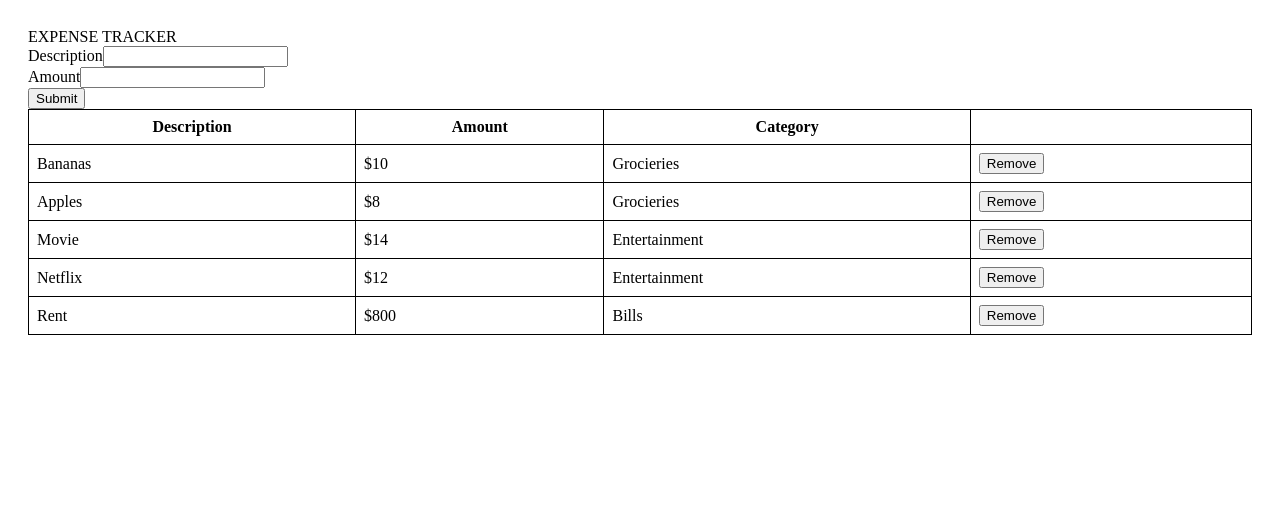
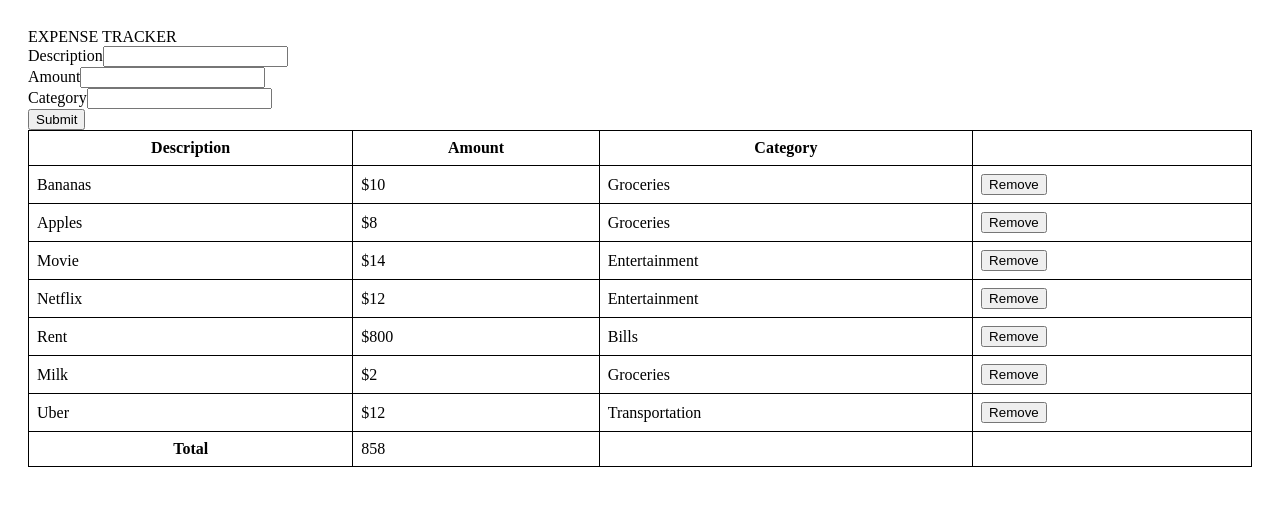
Before and after one commit to hugosundberg/expenseTracker, a React (Vite) app: page / in a window 1280 px wide. Shown: the top 506 px of the page. Built offline with nearby package versions, Linux system fonts and the light colour scheme.

Commit message:
Total row fixed

```diff
--- a/src/App.tsx
+++ b/src/App.tsx
@@ -5,11 +5,13 @@ import Form from "./components/Form/Form";
 
 function App() {
   const [expenses, setExpenses] = useState([
-    { description: "Bananas", amount: 10, category: "Grocieries" },
-    { description: "Apples", amount: 8, category: "Grocieries" },
+    { description: "Bananas", amount: 10, category: "Groceries" },
+    { description: "Apples", amount: 8, category: "Groceries" },
     { description: "Movie", amount: 14, category: "Entertainment" },
     { description: "Netflix", amount: 12, category: "Entertainment" },
     { description: "Rent", amount: 800, category: "Bills" },
+    { description: "Milk", amount: 2, category: "Groceries" },
+    { description: "Uber", amount: 12, category: "Transportation" },
   ]);
 
   function handleRemove(index: number) {
--- a/src/components/ExpenseList/ExpenseList.tsx
+++ b/src/components/ExpenseList/ExpenseList.tsx
@@ -12,6 +12,11 @@ interface Props {
 }
 
 const ExpenseList = ({ listItems, onClick }: Props) => {
+  let totalExpense = listItems.reduce(
+    (total, expense) => total + expense.amount,
+    0
+  );
+
   return (
     <>
       <table className={styles.table}>
@@ -34,6 +39,12 @@ const ExpenseList = ({ listItems, onClick }: Props) => {
               </td>
             </tr>
           ))}
+          <tr>
+            <th>Total</th>
+            <td>{totalExpense}</td>
+            <td></td>
+            <td></td>
+          </tr>
         </tbody>
       </table>
     </>
--- a/src/components/Form/Form.tsx
+++ b/src/components/Form/Form.tsx
@@ -1,18 +1,26 @@
 import { useForm } from "react-hook-form";
 
-interface Props {}
+interface FormData {
+  description: string;
+  amount: number;
+  category: string;
+}
 
-const Form = ({}: Props) => {
-  const { register } = useForm();
+const Form = () => {
+  const { register, handleSubmit } = useForm<FormData>();
+
+  const onSubmit = (data: FormData) => {
+    console.log(data);
+  };
 
   return (
-    <form>
+    <form onSubmit={handleSubmit(onSubmit)}>
       <div className="mb-3">
         <label htmlFor="description" className="form-label">
           Description
         </label>
         <input
-          {...register("description")}
+          {...register("description", { required: true })}
           id="description"
           type="text"
           className="form-control"
@@ -23,14 +31,27 @@ const Form = ({}: Props) => {
           Amount
         </label>
         <input
-          {...register("amount")}
+          {...register("amount", { required: true, valueAsNumber: true })}
           id="amount"
           type="number"
           className="form-control"
         />
       </div>
+      <div className="mb-3">
+        <label htmlFor="category" className="form-label">
+          Category
+        </label>
+        <input
+          {...register("category", { required: true })}
+          id="category"
+          type="text"
+          className="form-control"
+        />
+      </div>
 
-      <button>Submit</button>
+      <button type="submit" className="btn btn-primary">
+        Submit
+      </button>
     </form>
   );
 };
```
